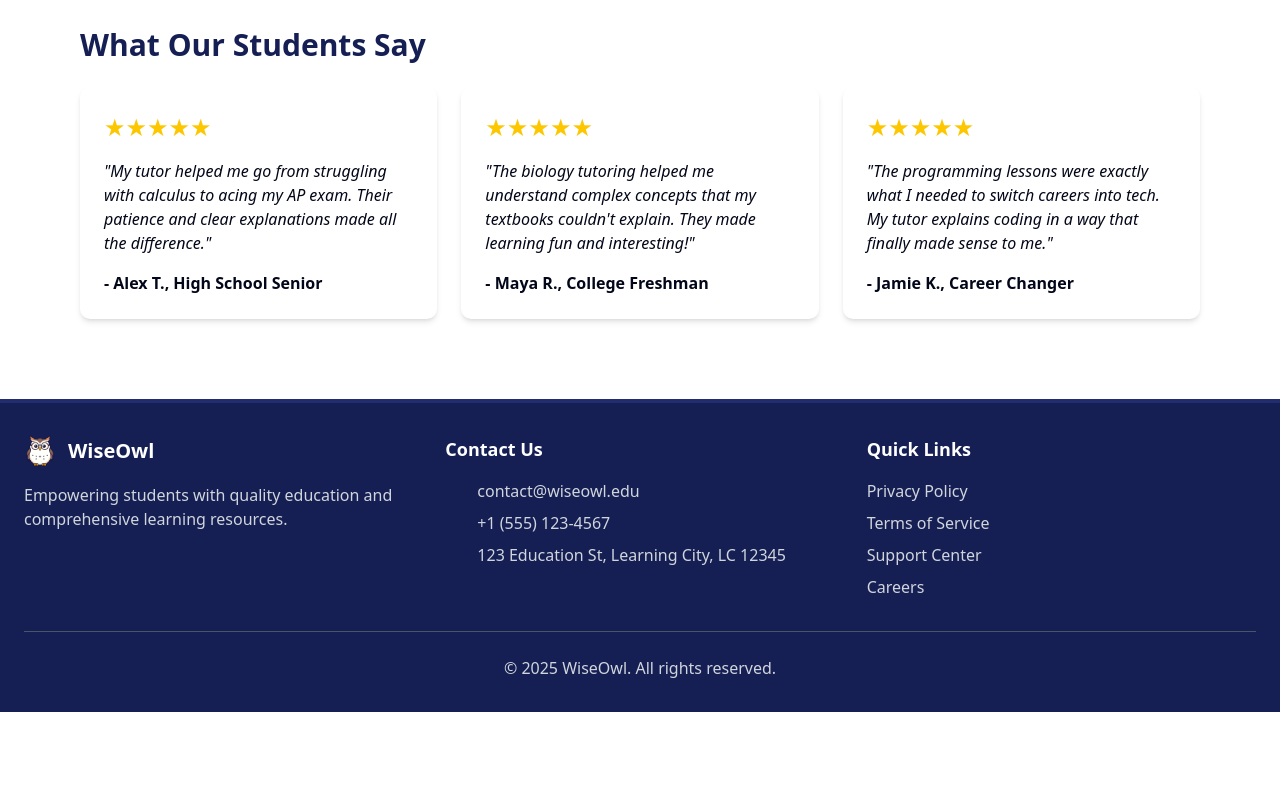
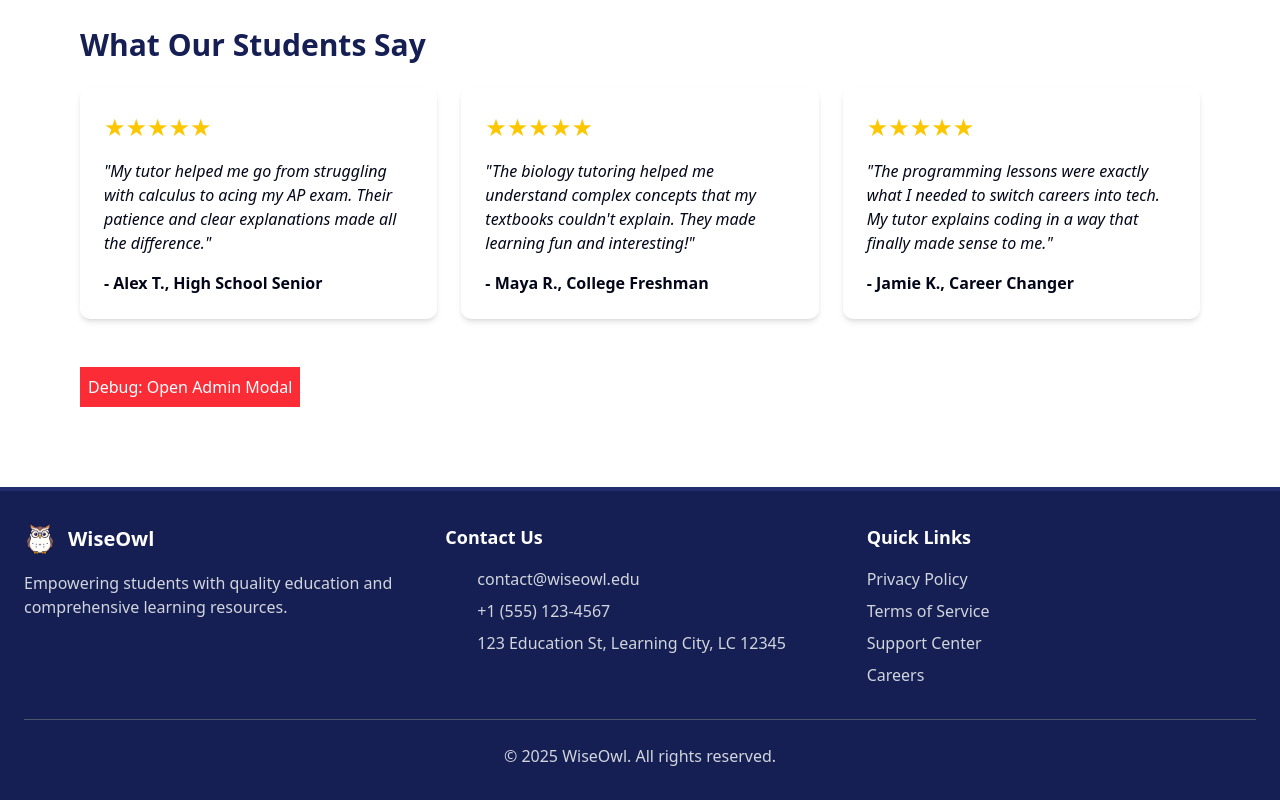
Before and after one commit to GavinCopley/svelte1, a SvelteKit app: page /tutors in a window 1280 px wide. Shown: the part 1249-2049 px from the top of the page. Before the commit the page ends 1961 px from the top, so only its background shows below. Built offline with nearby package versions, Linux system fonts and the light colour scheme.

Commit message:
debug admin modal button

```diff
--- a/src/routes/tutors/+page.svelte
+++ b/src/routes/tutors/+page.svelte
@@ -340,6 +340,13 @@
       </div>
     </div>
   </div>
+
+  <!-- Debug Button (admin modal) -->
+  <div class="mb-12">
+    <button class="bg-red-500 text-white p-2" on:click={openAddTutor}>
+      Debug: Open Admin Modal
+    </button>
+  </div>
 </div>
 
 <!-- Password Modal -->
```
